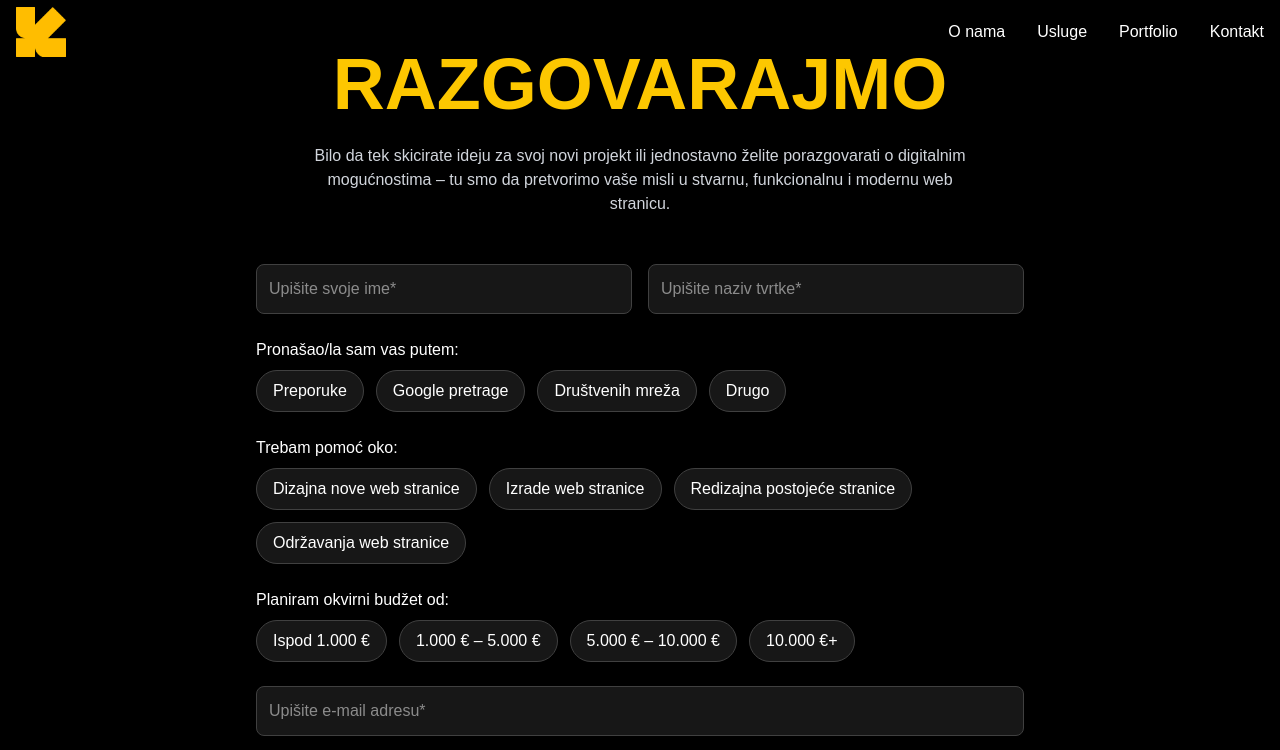
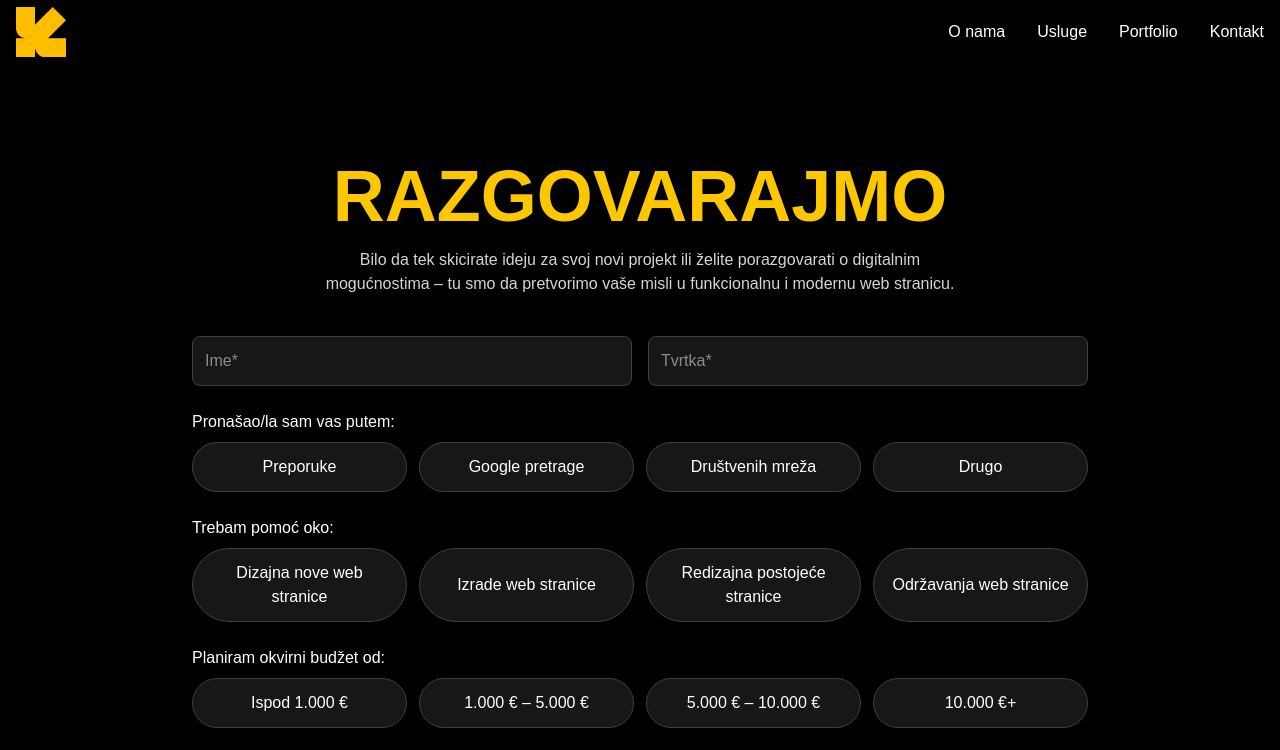
Before and after one commit to shaghidev/kavo, a Next.js app in the folder client/: page /contact in a window 1280 px wide. Shown: the top 750 px of the page. Built offline with nearby package versions, Linux system fonts and the light colour scheme.

Commit message:
responzivnost

```diff
--- a/client/src/app/contact/page.tsx
+++ b/client/src/app/contact/page.tsx
@@ -1,5 +1,4 @@
-"use client";
-
+'use client';
 import { useState } from "react";
 
 export default function ContactPage() {
@@ -14,35 +13,25 @@ export default function ContactPage() {
     terms: false,
   });
 
-  // FIX sa e.currentTarget
   const handleChange = (
     e: React.ChangeEvent<HTMLInputElement | HTMLTextAreaElement>
   ) => {
-    const { name, value } = e.currentTarget;
-
-    if (
-      e.currentTarget instanceof HTMLInputElement &&
-      e.currentTarget.type === "checkbox"
-    ) {
-      setFormData((prev) => ({
-        ...prev,
-        [name]: (e.currentTarget as HTMLInputElement).checked,
-      }));
+    const { name, value, type } = e.currentTarget;
+    if (type === "checkbox") {
+      const target = e.currentTarget as HTMLInputElement;
+      setFormData(prev => ({ ...prev, [name]: target.checked }));
     } else {
-      setFormData((prev) => ({
-        ...prev,
-        [name]: value,
-      }));
+      setFormData(prev => ({ ...prev, [name]: value }));
     }
   };
 
   const handleMultiSelect = (field: "services" | "referral", value: string) => {
-    setFormData((prev) => {
+    setFormData(prev => {
       if (field === "services") {
         return {
           ...prev,
           services: prev.services.includes(value)
-            ? prev.services.filter((s) => s !== value)
+            ? prev.services.filter(s => s !== value)
             : [...prev.services, value],
         };
       }
@@ -53,61 +42,45 @@ export default function ContactPage() {
   const handleSubmit = (e: React.FormEvent) => {
     e.preventDefault();
     console.log("Form submitted:", formData);
-    // TODO: ovdje ide slanje na backend (API)
   };
 
-  const referralOptions = [
-    "Preporuke",
-    "Google pretrage",
-    "Društvenih mreža",
-    "Drugo",
-  ];
+  const referralOptions = ["Preporuke", "Google pretrage", "Društvenih mreža", "Drugo"];
   const serviceOptions = [
     "Dizajna nove web stranice",
     "Izrade web stranice",
     "Redizajna postojeće stranice",
     "Održavanja web stranice",
   ];
-  const budgetOptions = [
-    "Ispod 1.000 €",
-    "1.000 € – 5.000 €",
-    "5.000 € – 10.000 €",
-    "10.000 €+",
-  ];
+  const budgetOptions = ["Ispod 1.000 €", "1.000 € – 5.000 €", "5.000 € – 10.000 €", "10.000 €+"];
 
   return (
-    <section className="min-h-screen bg-black text-white flex flex-col items-center justify-center px-6 py-12">
-      <h1 className="text-yellow-400 font-bold text-6xl md:text-7xl mb-6">
+<section className="min-h-screen bg-black text-white flex flex-col items-center justify-center px-4 sm:px-6 md:px-10 pt-32 sm:pt-36 md:pt-40 py-12">
+<h1 className="text-yellow-400 font-bold text-4xl sm:text-5xl md:text-6xl lg:text-7xl mb-4 text-center">
         RAZGOVARAJMO
       </h1>
-      <p className="text-sm md:text-base text-gray-300 max-w-2xl text-center mb-12">
-        Bilo da tek skicirate ideju za svoj novi projekt ili jednostavno želite
-        porazgovarati o digitalnim mogućnostima – tu smo da pretvorimo vaše
-        misli u stvarnu, funkcionalnu i modernu web stranicu.
+      <p className="text-gray-300 text-sm sm:text-base max-w-2xl text-center mb-10 px-2">
+        Bilo da tek skicirate ideju za svoj novi projekt ili želite porazgovarati o digitalnim mogućnostima – tu smo da pretvorimo vaše misli u funkcionalnu i modernu web stranicu.
       </p>
 
-      <form
-        onSubmit={handleSubmit}
-        className="w-full max-w-3xl flex flex-col gap-6"
-      >
+      <form onSubmit={handleSubmit} className="w-full max-w-4xl flex flex-col gap-6">
         {/* Ime i tvrtka */}
         <div className="flex flex-col md:flex-row gap-4">
           <input
             type="text"
             name="name"
-            placeholder="Upišite svoje ime*"
+            placeholder="Ime*"
             value={formData.name}
             onChange={handleChange}
-            className="w-full p-3 rounded-lg bg-neutral-900 border border-neutral-700 focus:outline-none focus:border-yellow-400"
+            className="flex-1 p-3 rounded-lg bg-neutral-900 border border-neutral-700 focus:outline-none focus:border-yellow-400 focus:ring-1 focus:ring-yellow-400"
             required
           />
           <input
             type="text"
             name="company"
-            placeholder="Upišite naziv tvrtke*"
+            placeholder="Tvrtka*"
             value={formData.company}
             onChange={handleChange}
-            className="w-full p-3 rounded-lg bg-neutral-900 border border-neutral-700 focus:outline-none focus:border-yellow-400"
+            className="flex-1 p-3 rounded-lg bg-neutral-900 border border-neutral-700 focus:outline-none focus:border-yellow-400 focus:ring-1 focus:ring-yellow-400"
             required
           />
         </div>
@@ -115,16 +88,16 @@ export default function ContactPage() {
         {/* Referral */}
         <div>
           <p className="mb-2 font-medium">Pronašao/la sam vas putem:</p>
-          <div className="flex flex-wrap gap-3">
-            {referralOptions.map((option) => (
+          <div className="flex flex-wrap gap-3 justify-center md:justify-start">
+            {referralOptions.map(option => (
               <button
                 type="button"
                 key={option}
                 onClick={() => handleMultiSelect("referral", option)}
-                className={`px-4 py-2 rounded-full border ${
+                className={`flex-1 min-w-[120px] text-center px-4 py-3 rounded-full border transition-all duration-200 ${
                   formData.referral === option
                     ? "bg-yellow-400 text-black border-yellow-400"
-                    : "border-neutral-700 bg-neutral-900"
+                    : "bg-neutral-900 border-neutral-700 hover:border-yellow-400"
                 }`}
               >
                 {option}
@@ -136,16 +109,16 @@ export default function ContactPage() {
         {/* Services */}
         <div>
           <p className="mb-2 font-medium">Trebam pomoć oko:</p>
-          <div className="flex flex-wrap gap-3">
-            {serviceOptions.map((option) => (
+          <div className="flex flex-wrap gap-3 justify-center md:justify-start">
+            {serviceOptions.map(option => (
               <button
                 type="button"
                 key={option}
                 onClick={() => handleMultiSelect("services", option)}
-                className={`px-4 py-2 rounded-full border ${
+                className={`flex-1 min-w-[150px] text-center px-4 py-3 rounded-full border transition-all duration-200 ${
                   formData.services.includes(option)
                     ? "bg-yellow-400 text-black border-yellow-400"
-                    : "border-neutral-700 bg-neutral-900"
+                    : "bg-neutral-900 border-neutral-700 hover:border-yellow-400"
                 }`}
               >
                 {option}
@@ -157,18 +130,16 @@ export default function ContactPage() {
         {/* Budget */}
         <div>
           <p className="mb-2 font-medium">Planiram okvirni budžet od:</p>
-          <div className="flex flex-wrap gap-3">
-            {budgetOptions.map((option) => (
+          <div className="flex flex-wrap gap-3 justify-center md:justify-start">
+            {budgetOptions.map(option => (
               <button
                 type="button"
                 key={option}
-                onClick={() =>
-                  setFormData((prev) => ({ ...prev, budget: option }))
-                }
-                className={`px-4 py-2 rounded-full border ${
+                onClick={() => setFormData(prev => ({ ...prev, budget: option }))}
+                className={`flex-1 min-w-[120px] text-center px-4 py-3 rounded-full border transition-all duration-200 ${
                   formData.budget === option
                     ? "bg-yellow-400 text-black border-yellow-400"
-                    : "border-neutral-700 bg-neutral-900"
+                    : "bg-neutral-900 border-neutral-700 hover:border-yellow-400"
                 }`}
               >
                 {option}
@@ -181,20 +152,20 @@ export default function ContactPage() {
         <input
           type="email"
           name="email"
-          placeholder="Upišite e-mail adresu*"
+          placeholder="E-mail*"
           value={formData.email}
           onChange={handleChange}
-          className="w-full p-3 rounded-lg bg-neutral-900 border border-neutral-700 focus:outline-none focus:border-yellow-400"
+          className="w-full p-3 rounded-lg bg-neutral-900 border border-neutral-700 focus:outline-none focus:border-yellow-400 focus:ring-1 focus:ring-yellow-400"
           required
         />
 
         {/* Details */}
         <textarea
           name="details"
-          placeholder="Upišite detalje projekta"
+          placeholder="Detalji projekta"
           value={formData.details}
           onChange={handleChange}
-          className="w-full p-3 rounded-lg bg-neutral-900 border border-neutral-700 focus:outline-none focus:border-yellow-400 h-32"
+          className="w-full p-3 rounded-lg bg-neutral-900 border border-neutral-700 focus:outline-none focus:border-yellow-400 focus:ring-1 focus:ring-yellow-400 h-32 resize-none"
         />
 
         {/* Terms */}
@@ -213,7 +184,7 @@ export default function ContactPage() {
         {/* Submit */}
         <button
           type="submit"
-          className="mt-4 bg-yellow-400 text-black font-semibold px-6 py-3 rounded-lg hover:bg-yellow-300 transition"
+          className="mt-4 bg-yellow-400 text-black font-semibold px-6 py-3 rounded-lg hover:bg-yellow-300 transition-all duration-200"
         >
           Krenimo →
         </button>
```
Also changed, not shown: client/src/components/ContactSection.tsx (+10 -11 lines).
